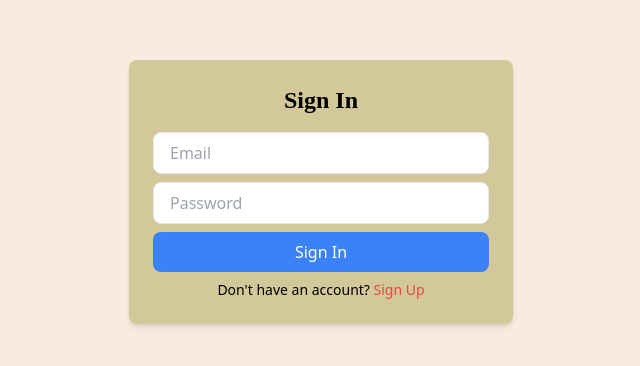
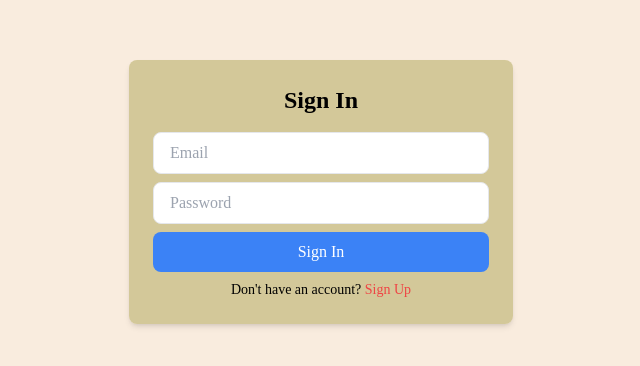
Before and after one commit to Sahil2705/MehndiBySayalii, a plain HTML site: page signup-login.html in a window 1280 px wide. Shown: the part 208-574 px from the top of the page, 319-959 px from the left. Drawn offline with nearby package versions, Linux system fonts and the light colour scheme.

Commit message:
changing font

```diff
--- a/style.css
+++ b/style.css
@@ -43,6 +43,7 @@
 
 body{
 background-color: rgb(249, 236, 222);
+font-family: librebasker vile;
 }
 footer,nav{
     background-color: rgb(37, 27, 27)
```
